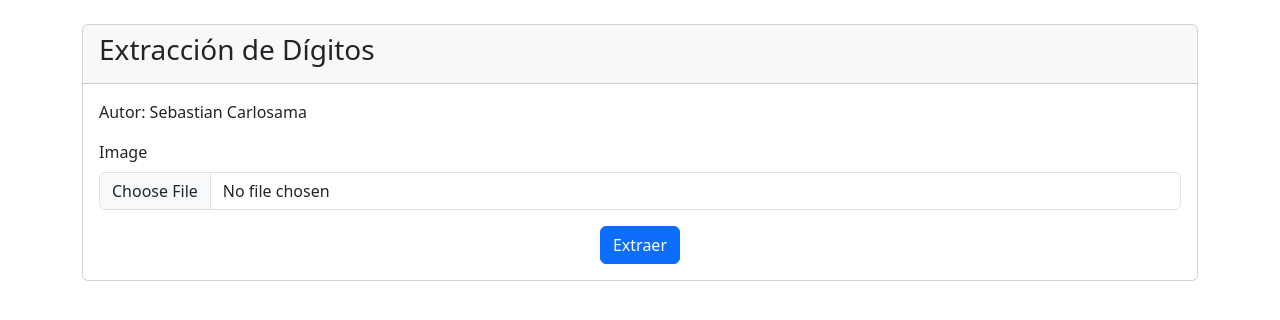
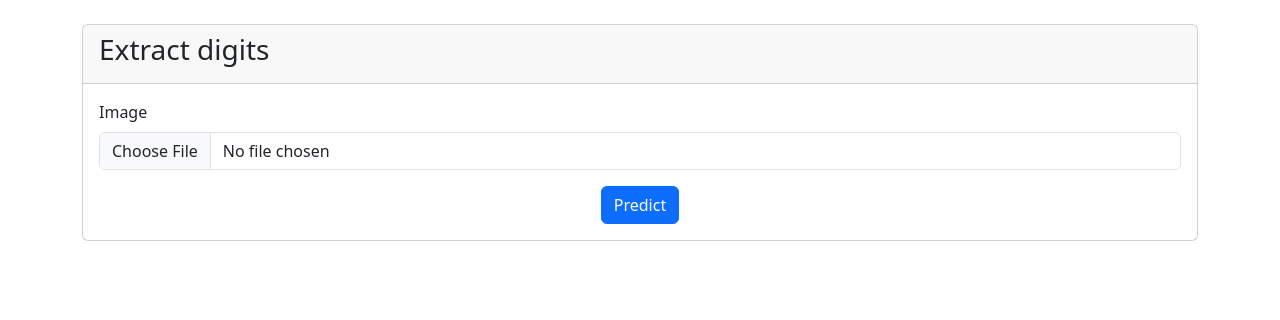
Before and after one commit to Sebas21EC/check_value_recognition, a Django app: page / in a window 1280 px wide. Shown: the top 320 px of the page. Run offline with Django 3.2, Linux system fonts and the light colour scheme; some libraries are stand-ins or nearby versions.

Commit message:
Finally design

```diff
--- a/templates/index.html
+++ b/templates/index.html
@@ -8,31 +8,31 @@
     {% load django_bootstrap5 %}
      {% bootstrap_css %}
      {% bootstrap_javascript %}
-      {% bootstrap_messages %}
+     {% bootstrap_messages %}
   </head>
 
   <body>
     <div class="container mt-4">
       <div class="card">
         <div class="card-header">
-          <h3>Extracción de Dígitos</h3>
+          <h3>Extract digits</h3>
         </div>
         <div class="card-body">
-          <p class="card-text">Autor: Sebastian Carlosama</p>
+          {% comment %} <p class="card-text">Autor: Sebastian Carlosama</p> {% endcomment %}
           <form method="post" enctype="multipart/form-data">
             {% csrf_token %} {% bootstrap_form formulario %}
             <div class="text-center">
-              <input type="submit" class="btn btn-primary" value="Extraer" />
+              <input type="submit" class="btn btn-primary" value="Predict" />
             </div>
           </form>
         </div>
         {% if digit %}
         <div class="card-footer">
-          <p>El número ingresado es: {{ digit }}</p>
+          <p>The number entered is: {{ digit }}</p>
           {% if image_src %}
           <div class="card-footer">
-            <p>Imagen subida para predicción:</p>
-            <img src="{{ image_src }}" alt="Imagen subida" class="img-fluid" />
+            <p>Image uploaded for prediction:</p>
+            <img src="{{ image_src }}" alt="Imagen load" class="img-fluid" />
           </div>
           {% endif %}
         </div>
```
